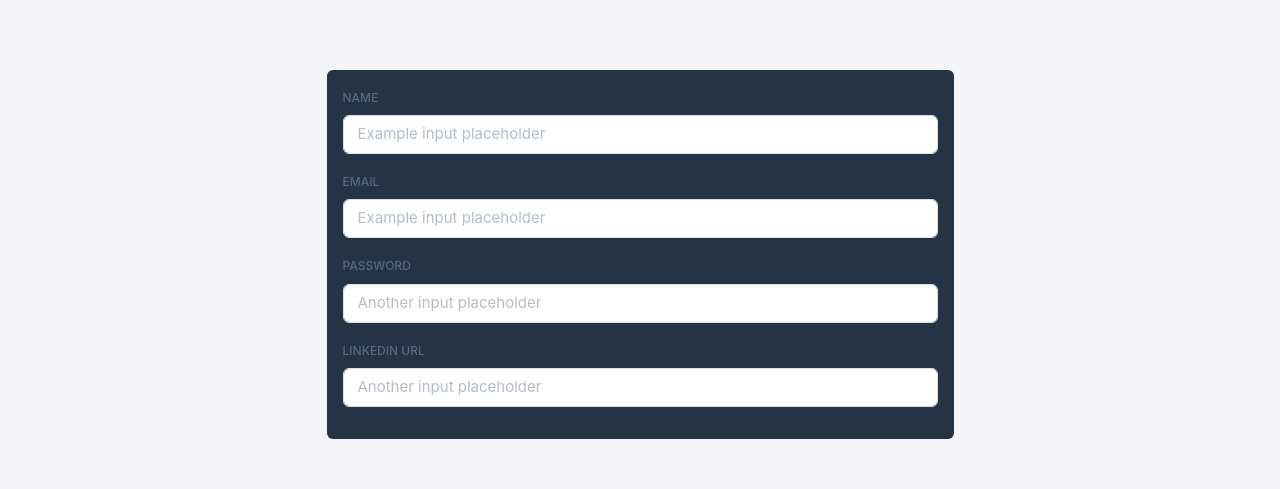
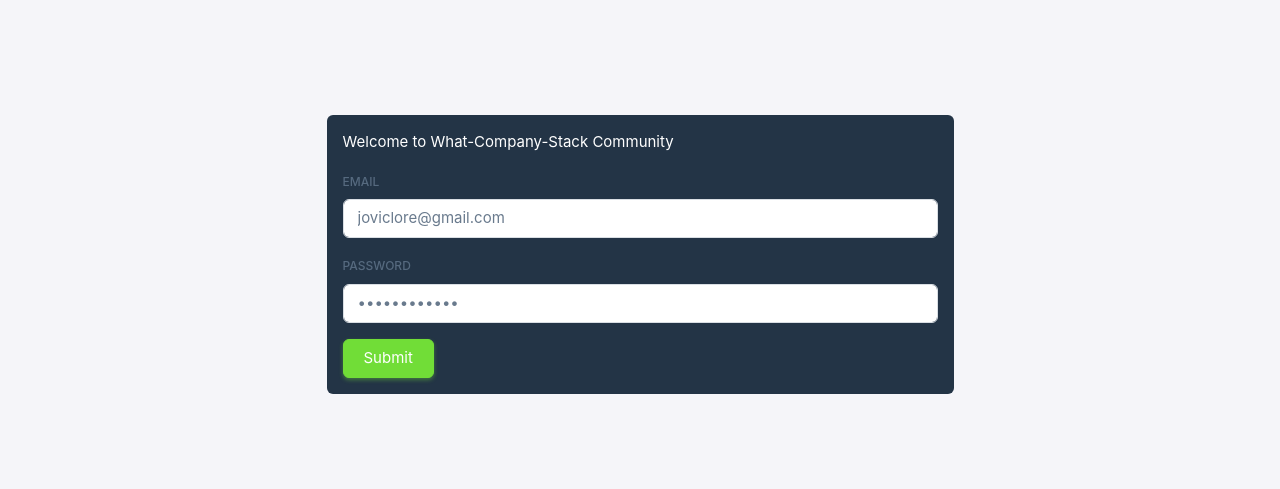
Before and after one commit to vplachejda/Nuxt-frontend, a Nuxt app: page /community/login in a window 1280 px wide. Shown: the part 201-690 px from the top of the page. Built offline with nearby package versions, Linux system fonts and the light colour scheme.

Commit message:
setting up login. made a get request to cookies and session ~

```diff
--- a/components/header.vue
+++ b/components/header.vue
@@ -18,7 +18,7 @@
       <div class="justify-content-end" id="navbarTogglerDemo02">
         <ul class="navbar-nav mb-2 mb-lg-0">
           <li class="nav-item">
-            <NuxtLink :to="{ path: 'community/login' }" class="btn btn-outline-secondary mt-3">
+            <NuxtLink to="/community/login" class="btn btn-outline-secondary mt-3">
               Sign Up
             </NuxtLink>
 
--- a/package.json
+++ b/package.json
@@ -16,6 +16,7 @@
     "vue-router": "^4.3.0"
   },
   "devDependencies": {
+    "@types/bootstrap": "^5.2.10",
     "sass": "^1.75.0",
     "sass-loader": "^14.2.0"
   }
--- a/pages/community/login.vue
+++ b/pages/community/login.vue
@@ -1,28 +1,21 @@
 <template>
 	<div class="container-xxl flex-grow-1 container-p-y ">
 		<div class="row align-items-center justify-content-center">
-			<div class="col-6 rounded bg-dark p-3">
+
+			<div class="col-6 rounded bg-dark p-3 text-white ">
+				<p> Welcome to What-Company-Stack Community </p>
 				<form @submit.prevent="handleLogin">
 					<div class="mb-3">
-						<label for="formGroupExampleInput" class="form-label">Name</label>
-						<input type="text" class="form-control" id="formGroupExampleInput"
-							placeholder="Example input placeholder">
+						<label class="form-label">Email</label>
+						<input type="email" class="form-control"
+							placeholder="Enter your email..." v-model="form.email">
 					</div>
 					<div class="mb-3">
-						<label for="formGroupExampleInput" class="form-label">Email</label>
-						<input type="text" class="form-control" id="formGroupExampleInput"
-							placeholder="Example input placeholder">
+						<label class="form-label">Password</label>
+						<input type="password" class="form-control"
+							placeholder="Enter your password..." v-model="form.password">
 					</div>
-					<div class="mb-3">
-						<label for="formGroupExampleInput2" class="form-label">Password</label>
-						<input type="text" class="form-control" id="formGroupExampleInput2"
-							placeholder="Another input placeholder">
-					</div>
-					<div class="mb-3">
-						<label for="formGroupExampleInput2" class="form-label">Linkedin Url</label>
-						<input type="text" class="form-control" id="formGroupExampleInput2"
-							placeholder="Another input placeholder">
-					</div>
+					<button class="btn btn-success text-white" > Submit </button>
 				</form>
 			</div>
 		</div>
@@ -30,28 +23,21 @@
 </template>
 
 <script setup>
-const email = ref("");
-const password = ref("");
-const error = ref("");
+;
 
 const form = ref({
-	email: "jovialcore@gmail.com",
-	password: "jovialcore224",
-
+	email: "joviclore@gmail.com",
+	password: "jovialpPass2",
 })
 
-function handleLogin (param) {
+async function handleLogin() {
 
- }
+	console.log(' I was severly hit');
 
-const login = () => {
-	if (email.value === "admin" && password.value === "password") {
-		// Redirect to dashboard or perform any other action upon successful login
-		alert("Login successful!");
-	} else {
-		error.value = "Invalid email or password";
-	}
-};
+	await useFetch("http://127.0.0.1:8000/sanctum/csrf-cookie")
+
+}
+
 </script>
 
 <style scoped>
--- a/plugins/useBootstrap.client.ts
+++ b/plugins/useBootstrap.client.ts
@@ -1,9 +1,4 @@
-import bootstrap from 'bootstrap';
 
 export default defineNuxtPlugin(nuxtApp => {
-  return {
-    provide: {
-      bootstrap: bootstrap
-    }
-  }
+  return { }
 })
```
Also changed, not shown: 1 other file (tests, documents, lock files or other folders).
